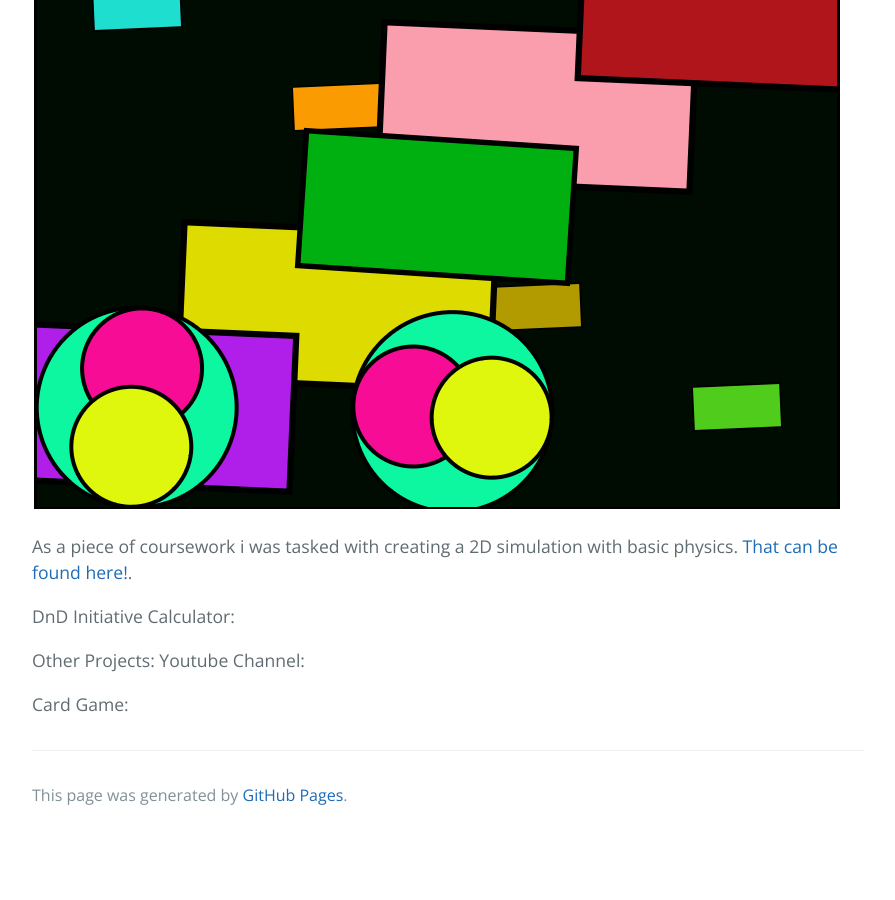
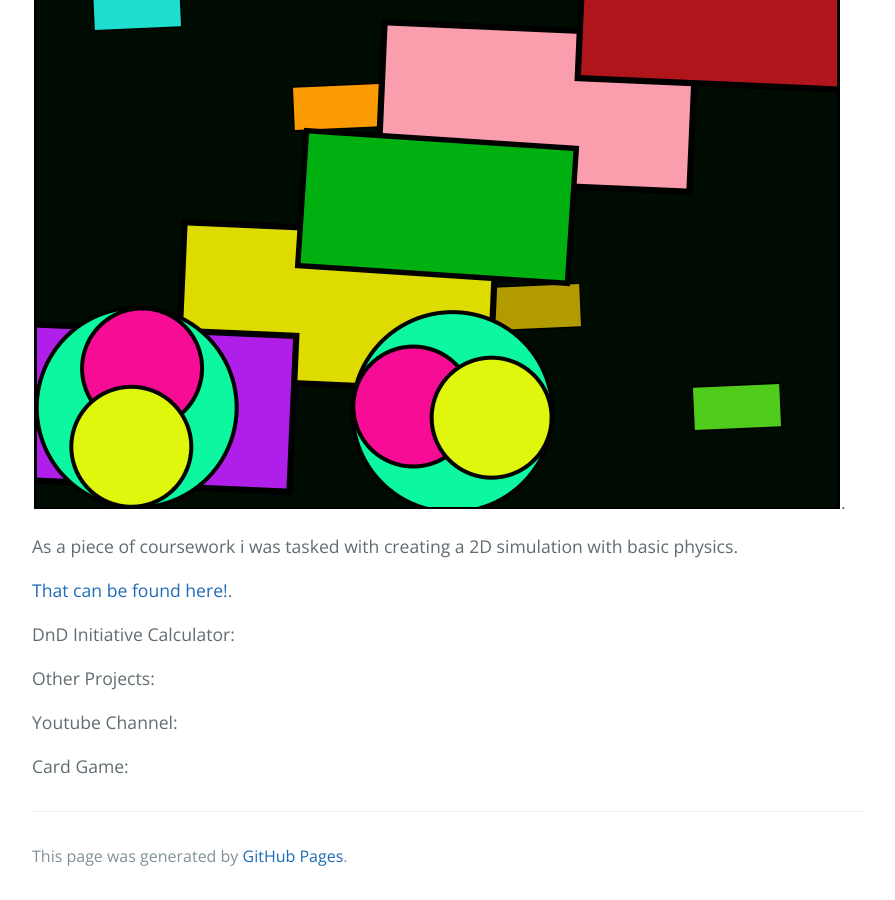
Before and after one commit to ArmerJacob/ArmerJacob.github.io, a Jekyll site: the page built from index.md, in a window 1280 px wide and 900 px high, scrolled down 4966 px. Shown: the whole window, without its empty margins (192-1087 px from the left). Built offline with Jekyll 4.4.1, drawn with Linux system fonts in a browser that asks for light colours; before the commit the page ends 5805 px from its top, so only the background shows below that.

Commit message:
Update index.md

```diff
--- a/index.md
+++ b/index.md
@@ -37,14 +37,16 @@
 
 2D Simulation:
 
-<img src="images/2D.png" alt="2D Simulation">
+[<img src="images/2D.png" alt="2D Simulation">](./2D/index.html).
 
 As a piece of coursework i was tasked with creating a 2D simulation with basic physics.
+
 [That can be found here!](./2D/index.html).
 
 DnD Initiative Calculator:
 
 Other Projects:
+
 Youtube Channel:
 
 Card Game:
```
